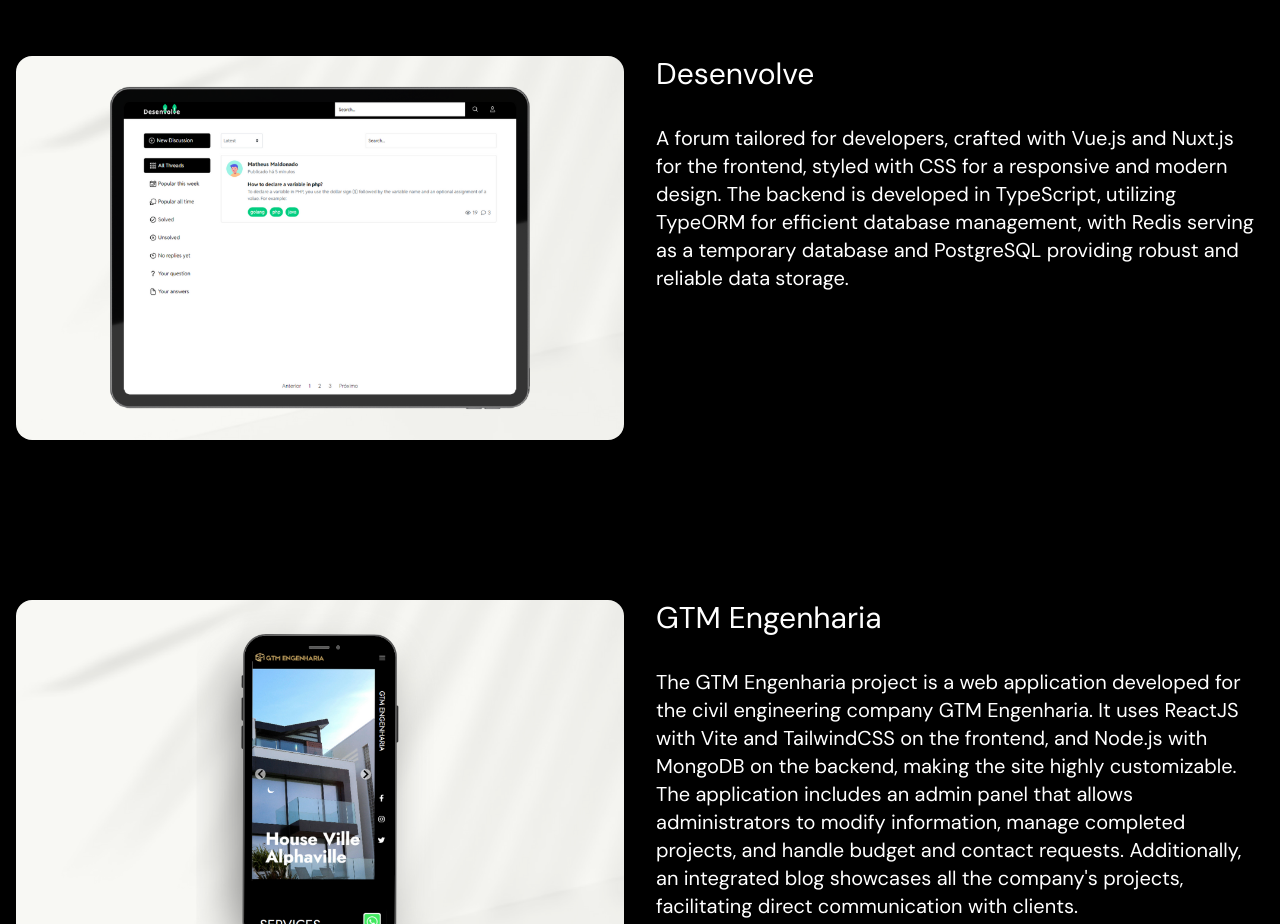
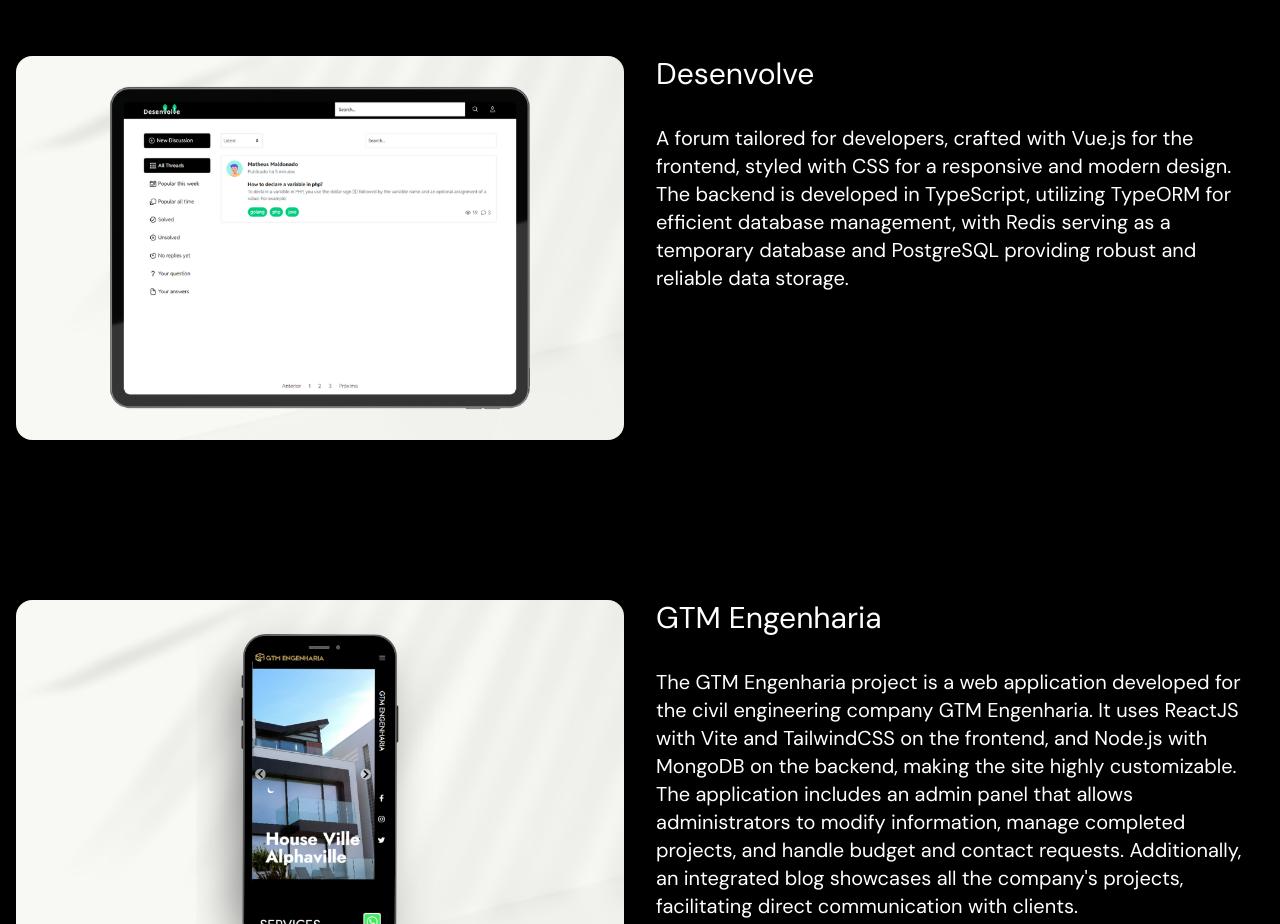
Before and after one commit to malldonado/portfolio, a Next.js app: page / in a window 1280 px wide. Shown: the part 2160-3084 px from the top of the page. Built offline with nearby package versions, Linux system fonts and the light colour scheme.

Commit message:
update project

```diff
--- a/components/projects/projects.tsx
+++ b/components/projects/projects.tsx
@@ -45,9 +45,9 @@
       image: "/projects/3.png",
       project_name: "Desenvolve",
       text_en:
-        "A forum tailored for developers, crafted with Vue.js and Nuxt.js for the frontend, styled with CSS for a responsive and modern design. The backend is developed in TypeScript, utilizing TypeORM for efficient database management, with Redis serving as a temporary database and PostgreSQL providing robust and reliable data storage.",
+        "A forum tailored for developers, crafted with Vue.js for the frontend, styled with CSS for a responsive and modern design. The backend is developed in TypeScript, utilizing TypeORM for efficient database management, with Redis serving as a temporary database and PostgreSQL providing robust and reliable data storage.",
       text_pt:
-        "Um fórum personalizado para desenvolvedores, criado com Vue.js e Nuxt.js para o frontend, estilizado com CSS para um design responsivo e moderno. O backend é desenvolvido em TypeScript, utilizando TypeORM para uma gestão eficiente de banco de dados, com Redis servindo como banco de dados temporário e PostgreSQL oferecendo armazenamento de dados robusto e confiável.",
+        "Um fórum personalizado para desenvolvedores, criado com Vue.js para o frontend, estilizado com CSS para um design responsivo e moderno. O backend é desenvolvido em TypeScript, utilizando TypeORM para uma gestão eficiente de banco de dados, com Redis servindo como banco de dados temporário e PostgreSQL oferecendo armazenamento de dados robusto e confiável.",
     },
     {
       id: 4,
```
